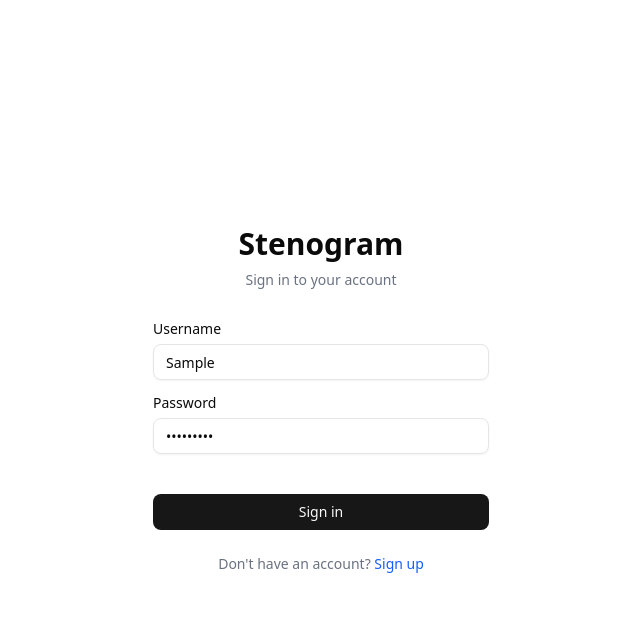
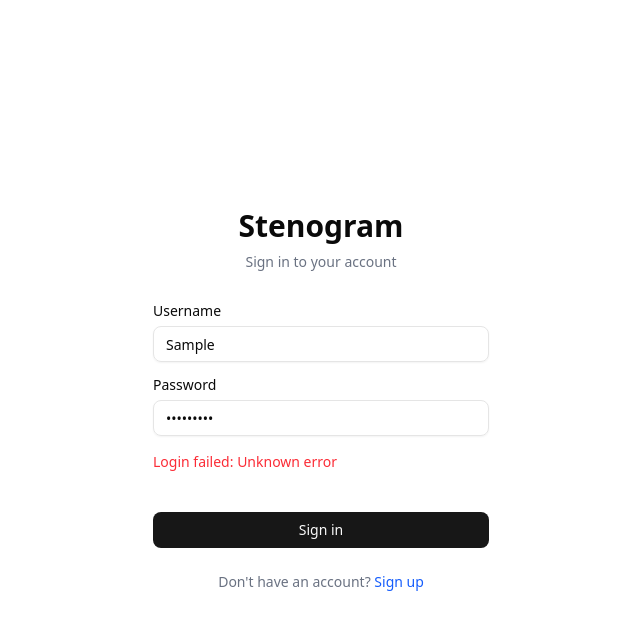
Before and after one commit to nailuj29/goathacks-2026, a Next.js app in the folder apps/web/: page /login in a window 1280 px wide. Both pictures are taken after typing "Sample", "Sample123" into the empty fields and a click on the button "Sign in". Shown: the top 630 px of the page, without its empty margins (319-959 px from the left). Built offline with nearby package versions, Linux system fonts and the light colour scheme; no server answers.

Commit message:
Add login

```diff
--- a/apps/web/app/(protected)/layout.tsx
+++ b/apps/web/app/(protected)/layout.tsx
@@ -1,8 +1,23 @@
+'use client';
+
+import { useAuth } from '@/hooks/auth';
+import { useRouter } from 'next/navigation';
+
 export default function AuthLayout({
 	children,
 }: {
 	children: React.ReactNode;
 }) {
-	console.log('do some auth checks idk');
+	const { isAuthenticated, isLoading } = useAuth();
+	const router = useRouter();
+
+	if (isLoading) {
+		return <div></div>;
+	}
+
+	if (!isAuthenticated && !isLoading) {
+		router.push('/login');
+	}
+
 	return <>{children}</>;
 }
--- a/apps/web/app/layout.tsx
+++ b/apps/web/app/layout.tsx
@@ -1,6 +1,7 @@
 import type { Metadata } from 'next';
 import { Geist, Geist_Mono } from 'next/font/google';
 import './globals.css';
+import Providers from '@/lib/providers';
 
 const geistSans = Geist({
 	variable: '--font-geist-sans',
@@ -27,7 +28,7 @@ export default function RootLayout({
 			<body
 				className={`${geistSans.variable} ${geistMono.variable} antialiased max-w-125 mx-auto h-screen overflow-hidden`}
 			>
-				{children}
+				<Providers>{children}</Providers>
 			</body>
 		</html>
 	);
--- a/apps/web/app/login/page.tsx
+++ b/apps/web/app/login/page.tsx
@@ -3,18 +3,33 @@
 import { Button } from '@/components/ui/button';
 import { Input } from '@/components/ui/input';
 import { Label } from '@/components/ui/label';
+import { useLogin } from '@/hooks/auth';
+import { AxiosError } from 'axios';
 import { useState } from 'react';
 
 export default function LoginPage() {
 	const [isLoading, setIsLoading] = useState(false);
+	const [error, setError] = useState<string | null>(null);
+	const login = useLogin();
 
 	const handleSubmit = async (e: React.FormEvent<HTMLFormElement>) => {
 		e.preventDefault();
 		setIsLoading(true);
-		// Simulate API call
-		setTimeout(() => {
-			setIsLoading(false);
-		}, 2000);
+
+		const formData = new FormData(e.currentTarget);
+		const username = formData.get('username') as string;
+		const password = formData.get('password') as string;
+
+		try {
+			await login({ username, password });
+			setError(null);
+		} catch (err) {
+			if (err instanceof AxiosError) {
+				setError(err.response?.data?.message || 'Unknown error');
+			}
+		}
+
+		setIsLoading(false);
 	};
 
 	return (
@@ -46,6 +61,10 @@ export default function LoginPage() {
 						/>
 					</div>
 
+					{error && (
+						<p className="text-red-500 text-sm">Login failed: {error}</p>
+					)}
+
 					<Button type="submit" className="w-full mt-6" disabled={isLoading}>
 						{isLoading ? 'Signing in...' : 'Sign in'}
 					</Button>
--- /dev/null
+++ b/apps/web/hooks/auth.ts
@@ -0,0 +1,38 @@
+import api from '@/lib/api';
+import { useMutation, useQuery, useQueryClient } from '@tanstack/react-query';
+import { useRouter } from 'next/navigation';
+
+export function useLogin() {
+	const queryClient = useQueryClient();
+	const router = useRouter();
+
+	return useMutation({
+		mutationFn: async (credentials: { username: string; password: string }) => {
+			const response = api.post('/users/login', credentials);
+			return response;
+		},
+		onSuccess: () => {
+			queryClient.invalidateQueries({ queryKey: ['me'] });
+			router.push('/home');
+		},
+	}).mutateAsync;
+}
+
+export function useAuth() {
+	const currentUser = useQuery({
+		queryKey: ['me'],
+		queryFn: async () => {
+			return api.get('/users/me').then((res) => res.data);
+		},
+	});
+
+	const isLoading = currentUser.isLoading;
+	const isAuthenticated = currentUser?.data != null;
+	const user = currentUser.data;
+
+	return {
+		isLoading,
+		isAuthenticated,
+		user,
+	};
+}
--- /dev/null
+++ b/apps/web/lib/api.ts
@@ -0,0 +1,15 @@
+import axios from 'axios';
+
+const api = axios.create({
+	baseURL: process.env.NEXT_PUBLIC_API_BASE_URL,
+});
+
+api.interceptors.request.use((config) => {
+	const token = localStorage.getItem('authToken');
+	if (token) {
+		config.headers.Authorization = `Bearer ${token}`;
+	}
+	return config;
+});
+
+export default api;
--- /dev/null
+++ b/apps/web/lib/providers.tsx
@@ -0,0 +1,36 @@
+'use client';
+
+import {
+	isServer,
+	QueryClient,
+	QueryClientProvider,
+} from '@tanstack/react-query';
+
+function makeQueryClient() {
+	return new QueryClient({
+		defaultOptions: {
+			queries: {
+				staleTime: 60 * 1000,
+			},
+		},
+	});
+}
+
+let browserQueryClient: QueryClient | undefined = undefined;
+
+function getQueryClient() {
+	if (isServer) {
+		return makeQueryClient();
+	} else {
+		if (!browserQueryClient) browserQueryClient = makeQueryClient();
+		return browserQueryClient;
+	}
+}
+
+export default function Providers({ children }: { children: React.ReactNode }) {
+	const queryClient = getQueryClient();
+
+	return (
+		<QueryClientProvider client={queryClient}>{children}</QueryClientProvider>
+	);
+}
```
